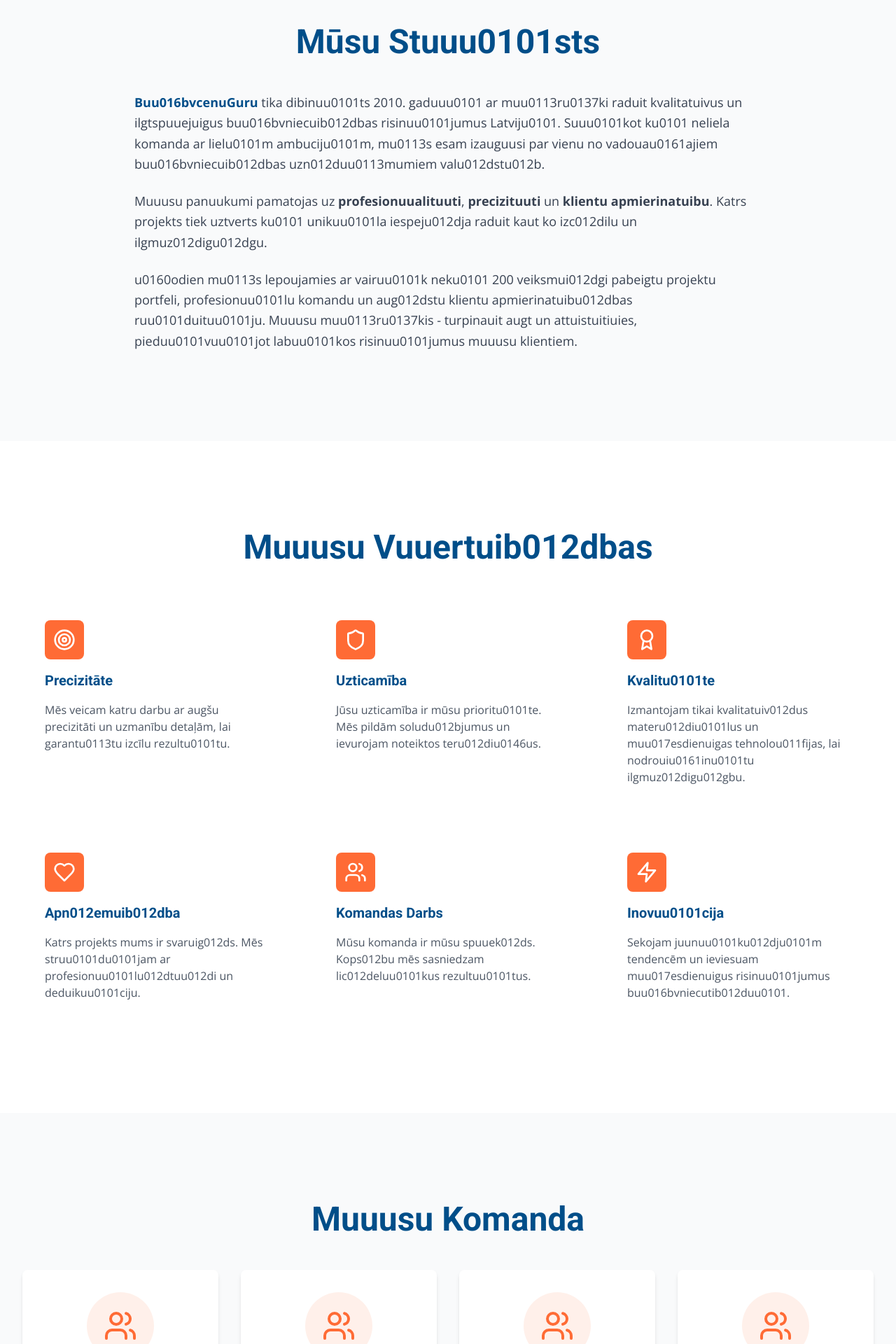
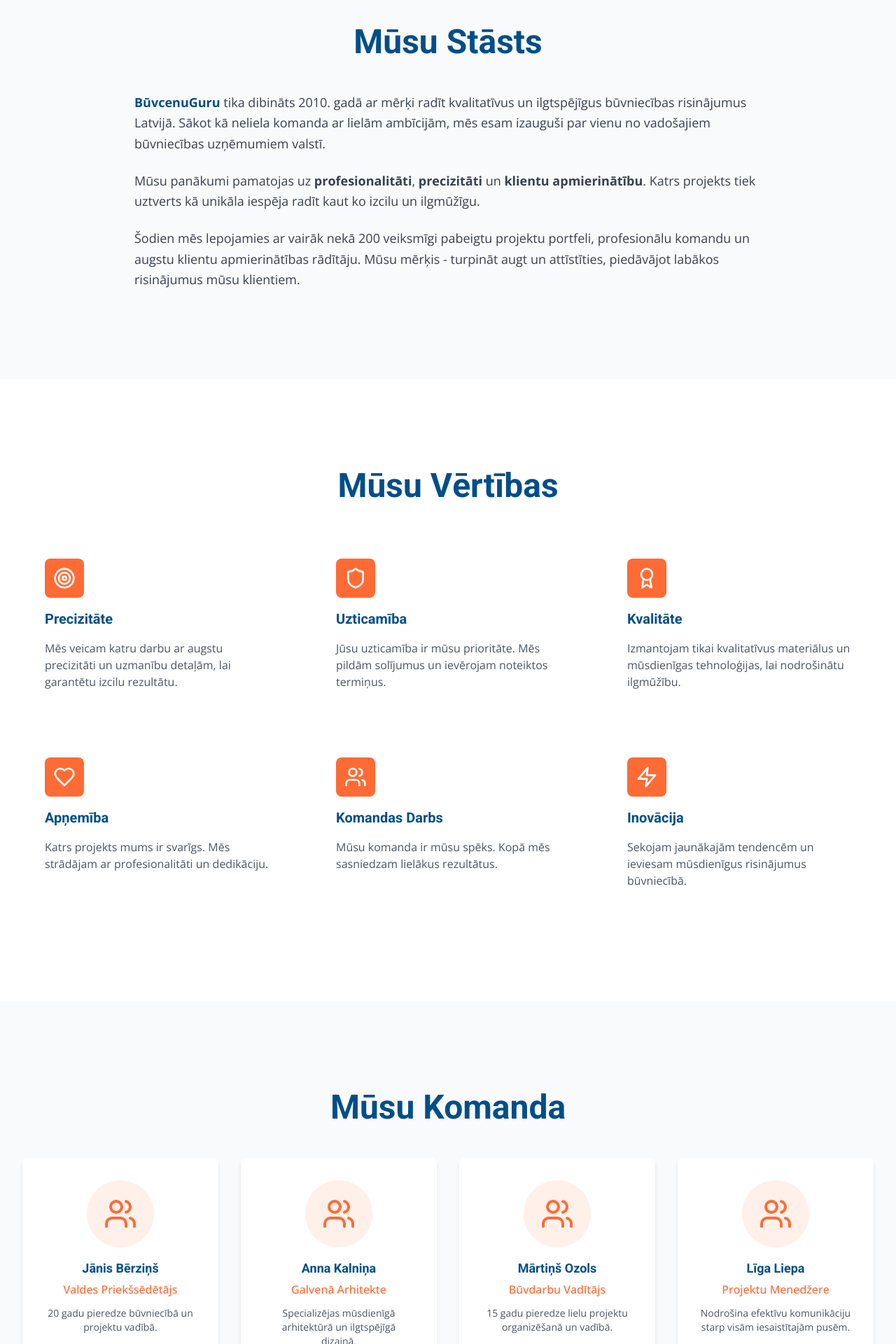
Before and after one commit to ojayWillow/construction-frontend, a Next.js app: page /about in a window 1280 px wide. Shown: the part 840-2760 px from the top of the page at 70% size. Built offline with nearby package versions, Linux system fonts and the light colour scheme.

Commit message:
Fix: Correct character encoding on About page

```diff
--- a/app/about/page.tsx
+++ b/app/about/page.tsx
@@ -5,7 +5,7 @@ import { Target, Users, Award, Heart, Shield, Zap } from 'lucide-react';
 import type { Metadata } from 'next';
 
 export const metadata: Metadata = {
-  title: 'Par Mums - BūvcenuGuru',
+  title: 'Par Mums - Būvcenu Guru',
   description: 'Uzziniet vairāk par BūvcenuGuru - mūsu vēsturi, vērtības un komandu.',
 };
 
@@ -14,32 +14,32 @@ export default function AboutPage() {
     {
       icon: Target,
       title: 'Precizitāte',
-      description: 'Mēs veicam katru darbu ar augšu precizitāti un uzmanību detaļām, lai garantu0113tu izcīlu rezultu0101tu.'
+      description: 'Mēs veicam katru darbu ar augstu precizitāti un uzmanību detaļām, lai garantētu izcilu rezultātu.'
     },
     {
       icon: Shield,
       title: 'Uzticamība',
-      description: 'Jūsu uzticamība ir mūsu prioritu0101te. Mēs pildām soludu012bjumus un ievurojam noteiktos teru012diu0146us.'
+      description: 'Jūsu uzticamība ir mūsu prioritāte. Mēs pildām solījumus un ievērojam noteiktos termiņus.'
     },
     {
       icon: Award,
-      title: 'Kvalitu0101te',
-      description: 'Izmantojam tikai kvalitatuiv012dus materu012diu0101lus un muu017esdienuigas tehnolou011fijas, lai nodrouiu0161inu0101tu ilgmuz012digu012gbu.'
+      title: 'Kvalitāte',
+      description: 'Izmantojam tikai kvalitatīvus materiālus un mūsdienīgas tehnoloģijas, lai nodrošinātu ilgmūžību.'
     },
     {
       icon: Heart,
-      title: 'Apn012emuib012dba',
-      description: 'Katrs projekts mums ir svaruig012ds. Mēs struu0101du0101jam ar profesionuu0101lu012dtuu012di un deduikuu0101ciju.'
+      title: 'Apņemība',
+      description: 'Katrs projekts mums ir svarīgs. Mēs strādājam ar profesionalitāti un dedikāciju.'
     },
     {
       icon: Users,
       title: 'Komandas Darbs',
-      description: 'Mūsu komanda ir mūsu spuuek012ds. Kops012bu mēs sasniedzam lic012deluu0101kus rezultuu0101tus.'
+      description: 'Mūsu komanda ir mūsu spēks. Kopā mēs sasniedzam lielākus rezultātus.'
     },
     {
       icon: Zap,
-      title: 'Inovuu0101cija',
-      description: 'Sekojam juunuu0101ku012dju0101m tendencēm un ieviesuam muu017esdienuigus risinuu0101jumus buu016bvniecutib012duu0101.'
+      title: 'Inovācija',
+      description: 'Sekojam jaunākajām tendencēm un ieviesam mūsdienīgus risinājumus būvniecībā.'
     },
   ];
 
@@ -47,29 +47,29 @@ export default function AboutPage() {
     { number: '200+', label: 'Pabeigti Projekti' },
     { number: '15+', label: 'Gadu Pieredze' },
     { number: '50+', label: 'Komandas Biedri' },
-    { number: '98%', label: 'Apmierinuu0101ti Klienti' },
+    { number: '98%', label: 'Apmierināti Klienti' },
   ];
 
   const team = [
     {
-      name: 'Juu0101nis Buu0113rziu0146u0161',
-      role: 'Valdes Priekuseduu0113tuu0101js',
-      description: '20 gadu pieredze buu016bvniecuib012duu0101 un projektu vadu012dbuibu0101.'
+      name: 'Jānis Bērziņš',
+      role: 'Valdes Priekšsēdētājs',
+      description: '20 gadu pieredze būvniecībā un projektu vadībā.'
     },
     {
-      name: 'Anu0101 Kalniu0146a',
-      role: 'Galvenuu0101 Arhitekte',
-      description: 'Specializuu0113jas muu017esdieniuguu0101 arhitektuuuru0101 un ilgtspuuejuiguu0101 dizainu0101.'
+      name: 'Anna Kalniņa',
+      role: 'Galvenā Arhitekte',
+      description: 'Specializējas mūsdienīgā arhitektūrā un ilgtspējīgā dizainā.'
     },
     {
-      name: 'Muuu0101rtiu0146u0161 Ozolu0161',
-      role: 'Buu016bvdarbu Vadu012dtuu0101js',
-      description: '15 gadu pieredze lielu projektu organizuu0113u0161anu0101 un vadu012dbuibu0101.'
+      name: 'Mārtiņš Ozols',
+      role: 'Būvdarbu Vadītājs',
+      description: '15 gadu pieredze lielu projektu organizēšanā un vadībā.'
     },
     {
-      name: 'Lu012dga Liepa',
-      role: 'Projektu Menauu013dere',
-      description: 'Nodrouiu0161ina efektuivu komunikuu0101ciju starp visuu0101m iesaistituu0101juu0101m pusu0113m.'
+      name: 'Līga Liepa',
+      role: 'Projektu Menedžere',
+      description: 'Nodrošina efektīvu komunikāciju starp visām iesaistītajām pusēm.'
     },
   ];
 
@@ -80,7 +80,7 @@ export default function AboutPage() {
         <div className="max-w-3xl mx-auto text-center">
           <h1 className="mb-6 text-white">Par Mums</h1>
           <p className="text-xl text-gray-100">
-            Mēs esam profesionuu0101lu buu016bvniecuib012dbas uzn012duu0113mums ar vairuu0101k neku0101 15 gadu pieredzi Latvijas tirguu016b.
+            Mēs esam profesionāls būvniecības uzņēmums ar vairāk nekā 15 gadu pieredzi Latvijas tirgū.
           </p>
         </div>
       </Section>
@@ -104,22 +104,22 @@ export default function AboutPage() {
       {/* Story Section */}
       <Section background="gray" padding="xl">
         <div className="max-w-4xl mx-auto">
-          <h2 className="text-center mb-12 text-secondary">Mūsu Stuuu0101sts</h2>
+          <h2 className="text-center mb-12 text-secondary">Mūsu Stāsts</h2>
           <div className="space-y-6 text-lg text-gray-700 leading-relaxed">
             <p>
-              <strong className="text-secondary">Buu016bvcenuGuru</strong> tika dibinuu0101ts 2010. gaduuu0101 ar muu0113ru0137ki raduit kvalitatuivus un
-              ilgtspuuejuigus buu016bvniecuib012dbas risinuu0101jumus Latviju0101. Suuu0101kot ku0101 neliela komanda ar lielu0101m ambuciju0101m,
-              mu0113s esam izauguusi par vienu no vadouau0161ajiem buu016bvniecuib012dbas uzn012duu0113mumiem valu012dstu012b.
+              <strong className="text-secondary">BūvcenuGuru</strong> tika dibināts 2010. gadā ar mērķi radīt kvalitatīvus un
+              ilgtspējīgus būvniecības risinājumus Latvijā. Sākot kā neliela komanda ar lielām ambīcijām,
+              mēs esam izauguši par vienu no vadošajiem būvniecības uzņēmumiem valstī.
             </p>
             <p>
-              Muuusu panuukumi pamatojas uz <strong>profesionuualituuti</strong>, <strong>precizituuti</strong> un
-              <strong> klientu apmierinatuibu</strong>. Katrs projekts tiek uztverts ku0101 unikuu0101la iespeju012dja
-              raduit kaut ko izc012dilu un ilgmuz012digu012dgu.
+              Mūsu panākumi pamatojas uz <strong>profesionalitāti</strong>, <strong>precizitāti</strong> un
+              <strong> klientu apmierinātību</strong>. Katrs projekts tiek uztverts kā unikāla iespēja
+              radīt kaut ko izcilu un ilgmūžīgu.
             </p>
             <p>
-              u0160odien mu0113s lepoujamies ar vairuu0101k neku0101 200 veiksmui012dgi pabeigtu projektu portfeli,
-              profesionuu0101lu komandu un aug012dstu klientu apmierinatuibu012dbas ruu0101duituu0101ju. Muuusu muu0113ru0137kis -
-              turpinauit augt un attuistuitiuies, pieduu0101vuu0101jot labuu0101kos risinuu0101jumus muuusu klientiem.
+              Šodien mēs lepojamies ar vairāk nekā 200 veiksmīgi pabeigtu projektu portfeli,
+              profesionālu komandu un augstu klientu apmierinātības rādītāju. Mūsu mērķis -
+              turpināt augt un attīstīties, piedāvājot labākos risinājumus mūsu klientiem.
             </p>
           </div>
         </div>
@@ -127,7 +127,7 @@ export default function AboutPage() {
 
       {/* Values Section */}
       <Section background="white" padding="xl">
-        <h2 className="text-center mb-12 text-secondary">Muuusu Vuuertuib012dbas</h2>
+        <h2 className="text-center mb-12 text-secondary">Mūsu Vērtības</h2>
         <div className="grid grid-cols-1 md:grid-cols-2 lg:grid-cols-3 gap-8">
           {values.map((value, index) => {
             const Icon = value.icon;
@@ -150,7 +150,7 @@ export default function AboutPage() {
 
       {/* Team Section */}
       <Section background="gray" padding="xl">
-        <h2 className="text-center mb-12 text-secondary">Muuusu Komanda</h2>
+        <h2 className="text-center mb-12 text-secondary">Mūsu Komanda</h2>
         <div className="grid grid-cols-1 md:grid-cols-2 lg:grid-cols-4 gap-8">
           {team.map((member, index) => (
             <Card key={index} padding="lg" className="text-center">
@@ -176,12 +176,12 @@ export default function AboutPage() {
       {/* CTA Section */}
       <Section background="white" padding="xl">
         <div className="max-w-3xl mx-auto text-center">
-          <h2 className="mb-6 text-secondary">Gatavs Suuu0101kt Savu Projektu?</h2>
+          <h2 className="mb-6 text-secondary">Gatavs Sākt Savu Projektu?</h2>
           <p className="text-xl text-gray-600 mb-8">
-            Sazinieties ar mums, lai uzzinuu0101tu, ku0101 mu0113s varam palidzuu0113t realizuu0113t juu016bsu sapn012du projektu!
+            Sazinieties ar mums, lai uzzinātu, kā mēs varam palīdzēt realizēt jūsu sapņu projektu!
           </p>
           <ButtonLink href="#contact" variant="primary" size="lg">
-            Sazinauuties ar Mums
+            Sazināties ar Mums
           </ButtonLink>
         </div>
       </Section>
```
